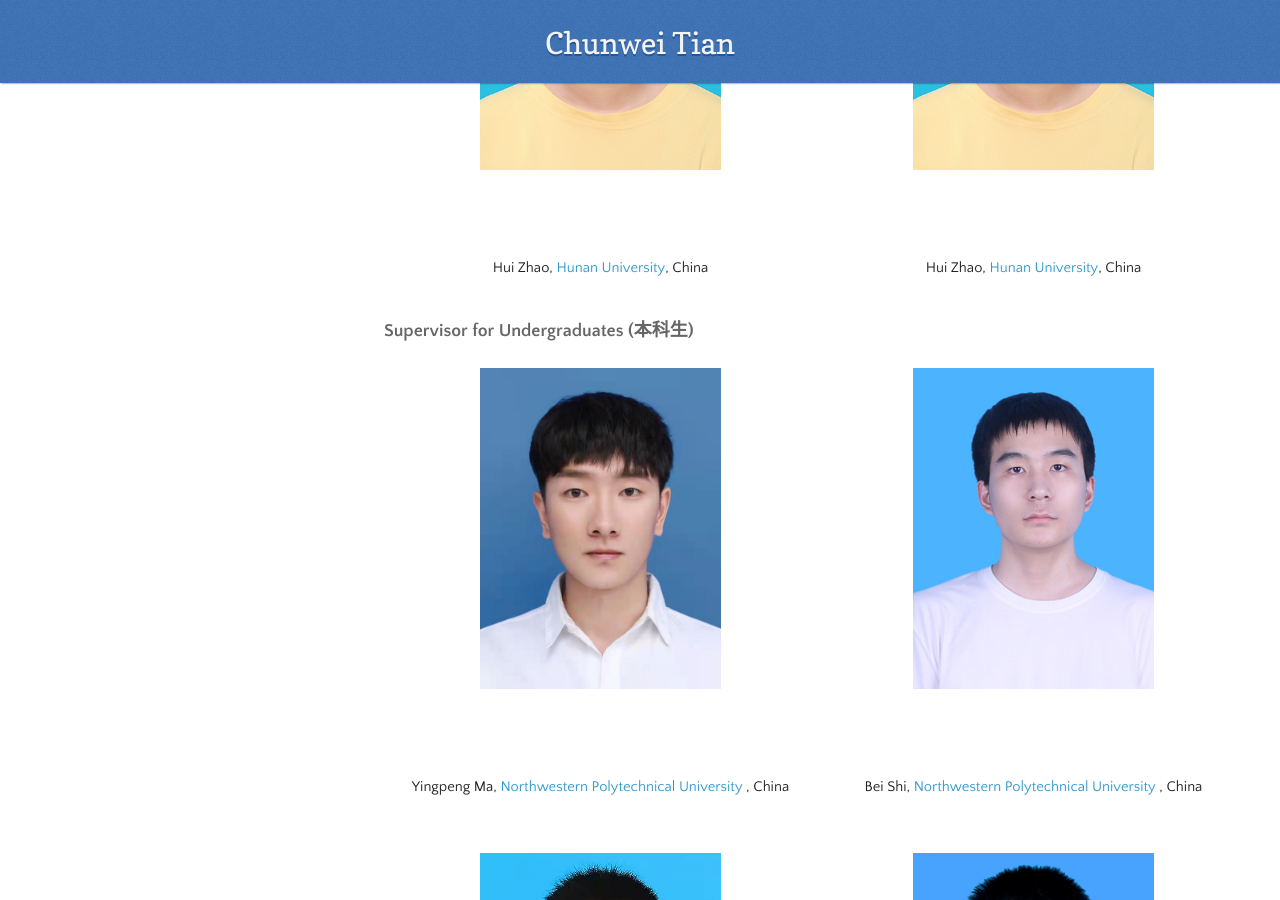
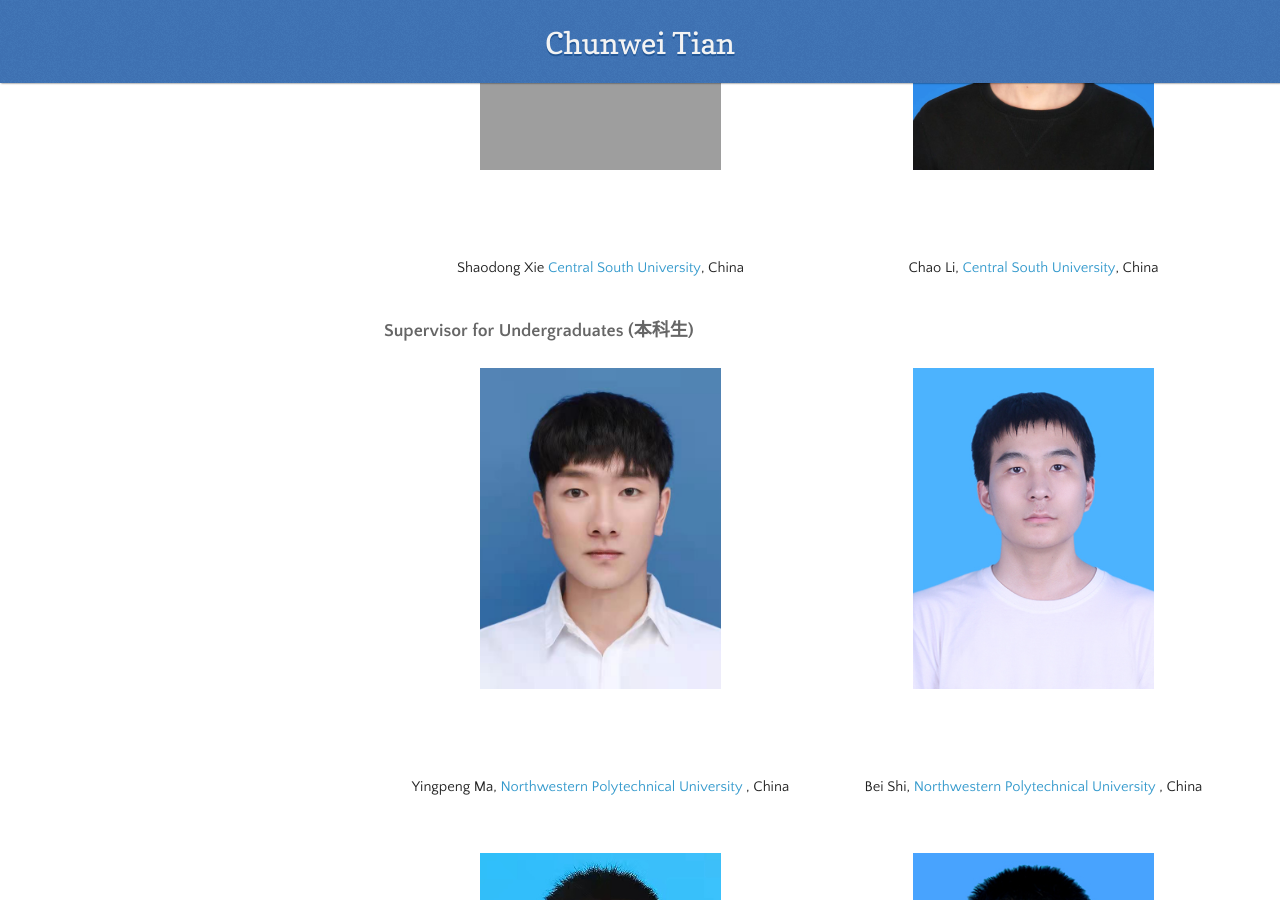
Before and after one commit to hellloxiaotian/hellloxiaotian.github.io, a Jekyll site: the page built from index.md, in a window 1280 px wide and 900 px high, scrolled down 10427 px. Built offline with Jekyll 4.4.1, drawn with Linux system fonts in a browser that asks for light colours; nearby versions of some CDN libraries; our own code applies the rules of GitHub Pages for plain Markdown files; the repository's description, which GitHub fills in, is left out; grey boxes are pictures that could not be loaded.

Commit message:
Add files via upload

```diff
--- a/index.md
+++ b/index.md
@@ -402,18 +402,18 @@
 <div class="box">
 
 <div class="img">
-   <img src="picture/Hui Zhao.jpg" >
-   <div class="desc_blank"> </div>
-   <div class="desc">  Hui Zhao, <a href = "https://www.hnu.edu.cn/">Hunan University</a>, China</div>
-   <div class="desc_blank_2"> </div>
-  </div>
+      <img src="picture/Shaodong Xie.jpg" >
+      <div class="desc_blank"> </div>
+      <div class="desc">Shaodong Xie  <a href = "http://www.csu.edu.cn/">Central South University</a>, China</div>
+       <div class="desc_blank_2"> </div>
+</div>
 
-  <div class="img">
-   <img src="picture/Hui Zhao.jpg" >
-   <div class="desc_blank"> </div>
-   <div class="desc">  Hui Zhao, <a href = "https://www.hnu.edu.cn/">Hunan University</a>, China</div>
-   <div class="desc_blank_2"> </div>
-  </div>
+<div class="img">
+      <img src="picture/Chao Li.jpg" >
+      <div class="desc_blank"> </div>
+      <div class="desc">Chao Li,  <a href = "http://www.csu.edu.cn/">Central South University</a>, China</div>
+       <div class="desc_blank_2"> </div>
+</div>
 
 </div>
 
```
